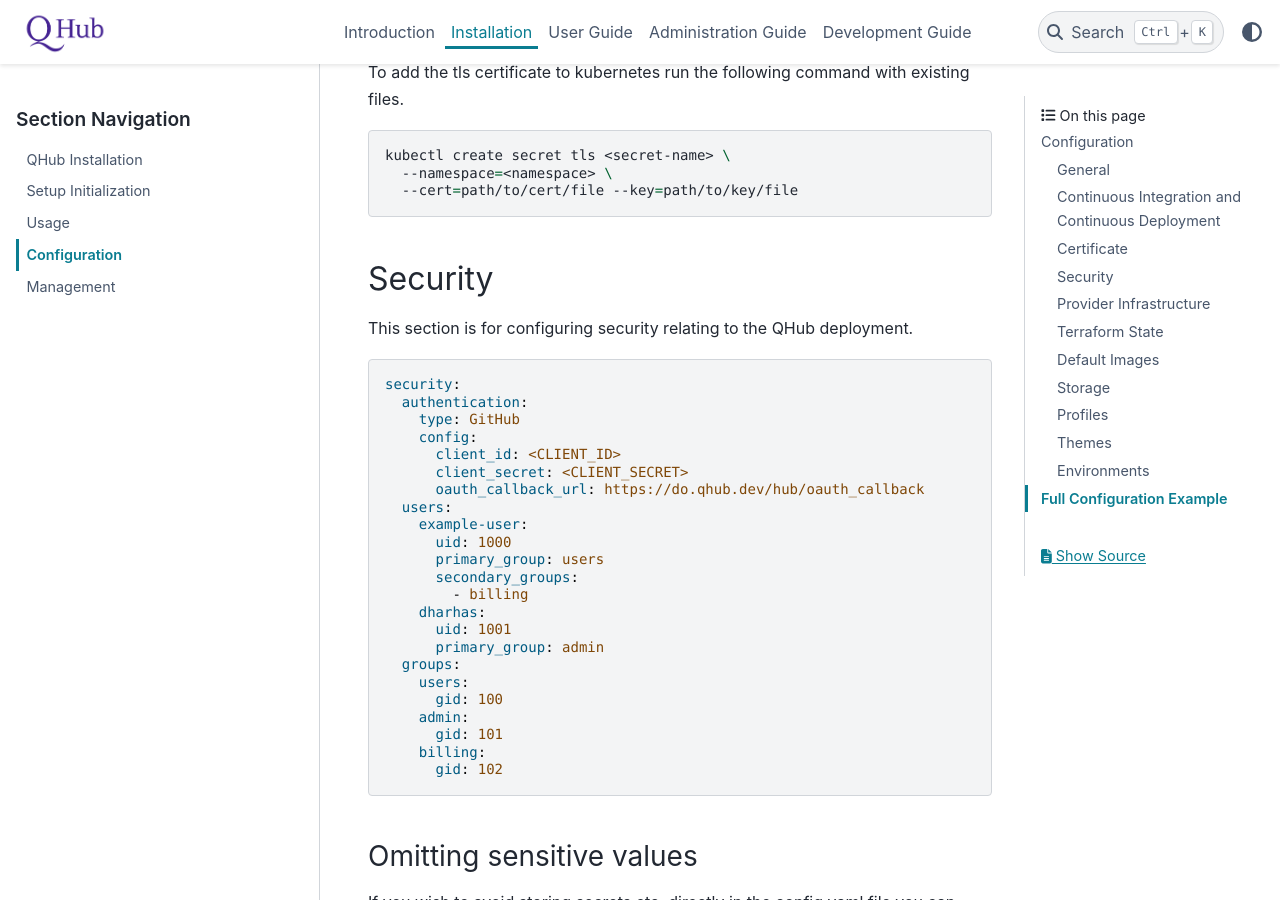
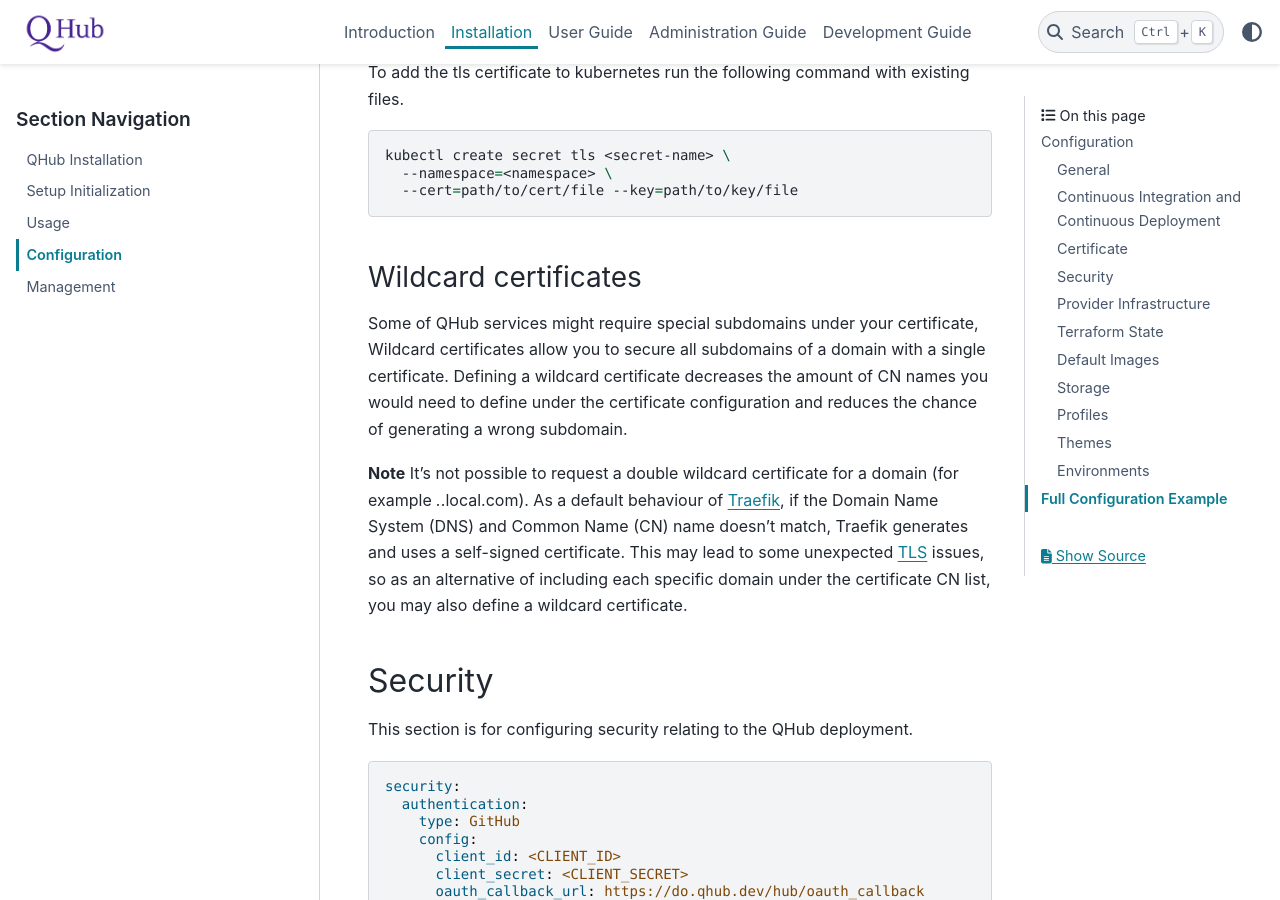
Before and after one commit to beartell/anymlops, a Sphinx documentation site: the page built from docs/source/installation/configuration.md, in a window 1280 px wide and 900 px high, scrolled down 2372 px. Built offline with Sphinx 7.4.7 and the PyData theme 0.15.4, drawn with Linux system fonts in a browser that asks for light colours.

Commit message:
Anymlops v1.0

````diff
--- a/docs/source/installation/configuration.md
+++ b/docs/source/installation/configuration.md
@@ -119,6 +119,15 @@
   --namespace=<namespace> \
   --cert=path/to/cert/file --key=path/to/key/file
 ```
+
+### Wildcard certificates
+
+Some of QHub services might require special subdomains under your certificate, Wildcard certificates allow you to secure all subdomains of a domain with a single certificate. Defining a wildcard certificate decreases the amount of CN names you would need to define under the certificate configuration and reduces the chance of generating a wrong subdomain.
+
+**Note**
+It's not possible to request a double wildcard certificate for a domain (for example *.*.local.com). As a default behaviour of [Traefik](https://doc.traefik.io/traefik/https/tls/#default-certificate), if the Domain Name System (DNS) and Common Name (CN) name doesn't match, Traefik generates and uses a self-signed certificate. This may lead to some unexpected [TLS](https://www.internetsociety.org/deploy360/tls/basics) issues, so as an alternative of including each specific domain under the certificate CN list, you may also define a wildcard certificate.
+
+
 
 ## Security
 
````
